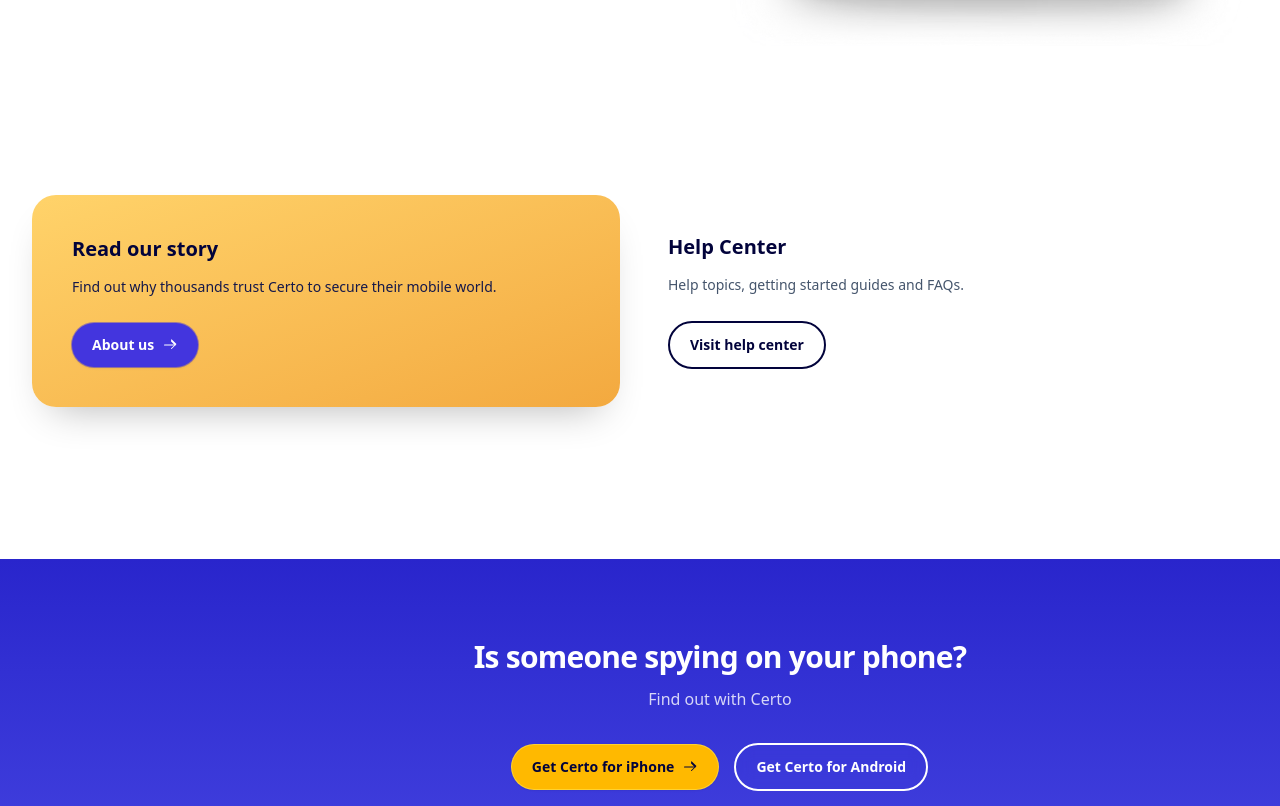
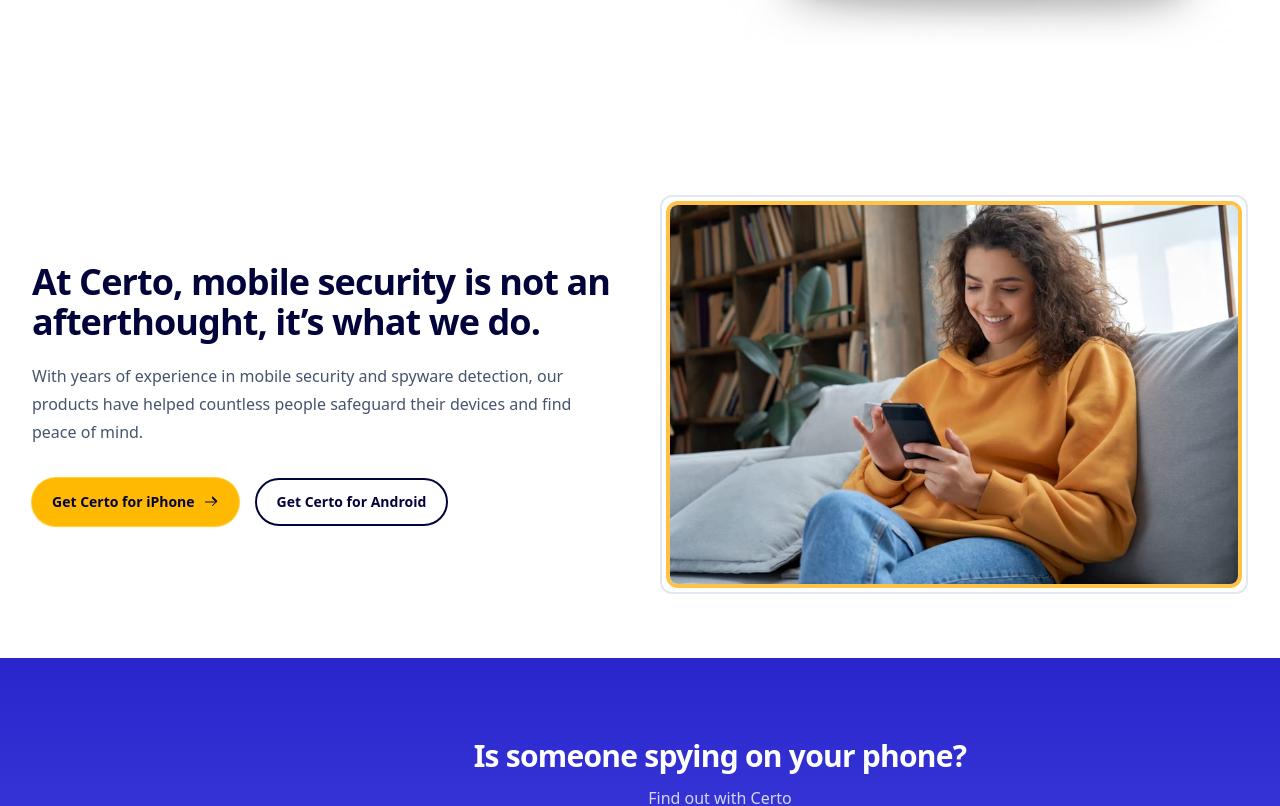
Before and after one commit to Neurvinch/certo, a React app in the folder frontend/: page / in a window 1280 px wide. Shown: the part 1220-2026 px from the top of the page. Built offline with nearby package versions, Linux system fonts and the light colour scheme; the HTML template or start-up script is replaced by a standard one.

Commit message:
the new security focus are doen with new configs

```diff
--- a/frontend/src/App.jsx
+++ b/frontend/src/App.jsx
@@ -5,16 +5,18 @@
 import LatestInsights from './component/LatestInsights'
 import Spying from './component/Spying'
 import StoryHelp from './component/StoryHelp'
+import SecurityFocus from './component/SecurityFocus'
 
 const App = () => {
   return (
     <div>
       <Header/>
       <HeroSection/>
-      <StoryHelp/>
+       <SecurityFocus/>
       <Spying/>
       <LatestInsights/>
 
+      <StoryHelp/>
       <Footer/>
     </div>
   )
--- /dev/null
+++ b/frontend/src/component/SecurityFocus.jsx
@@ -0,0 +1,50 @@
+import React from 'react'
+import img1 from "../assets/c6a22b9d0c04efcf607e9c34b8d6035c48e5d400.png"
+
+const SecurityFocus = ({
+  title = "At Certo, mobile security is not an afterthought, it’s what we do.",
+  description = "With years of experience in mobile security and spyware detection, our products have helped countless people safeguard their devices and find peace of mind.",
+  imageUrl = img1,
+}) => {
+  return (
+    <section className="bg-white py-14 sm:py-16">
+      <div className="mx-auto max-w-7xl px-4 sm:px-6 lg:px-8">
+        <div className="grid items-center gap-10 lg:grid-cols-2">
+
+          <div>
+            <h2 className="text-3xl font-extrabold tracking-tight text-[#02033B] sm:text-4xl">
+              {title}
+            </h2>
+            <p className="mt-5 max-w-xl text-base leading-7 text-slate-600">
+              {description}
+            </p>
+            <div className="mt-8 flex flex-wrap gap-4">
+              <a href="#" className="inline-flex items-center justify-center rounded-full bg-amber-400 px-5 py-3 text-sm font-bold text-[#02033B] shadow-sm ring-1 ring-amber-300 transition hover:bg-amber-300">
+                <span>Get Certo for iPhone</span>
+                <svg xmlns="http://www.w3.org/2000/svg" viewBox="0 0 24 24" fill="currentColor" className="ml-2 h-4 w-4"><path fillRule="evenodd" d="M13.72 3.72a.75.75 0 011.06 0l6.5 6.5a.75.75 0 010 1.06l-6.5 6.5a.75.75 0 11-1.06-1.06L18.94 12l-5.22-5.22a.75.75 0 010-1.06z" clipRule="evenodd" /><path fillRule="evenodd" d="M3 12a.75.75 0 01.75-.75h15.69a.75.75 0 010 1.5H3.75A.75.75 0 013 12z" clipRule="evenodd" /></svg>
+              </a>
+              <a href="#" className="inline-flex items-center justify-center rounded-full border-2 border-[#02033B] px-5 py-3 text-sm font-bold text-[#02033B] transition hover:bg-slate-50">
+                Get Certo for Android
+              </a>
+            </div>
+          </div>
+
+
+          <div className="relative">
+            <div className="rounded-xl border-2 border-slate-200 p-2">
+              <div className="relative rounded-lg ring-4 ring-[#FFC247]">
+                {imageUrl ? (
+                  <img src={imageUrl} alt="Happy person using phone" className="block h-full w-full rounded-lg object-cover" />
+                ) : (
+                  <div className="aspect-4/3 w-full rounded-lg bg-[url('https://images.unsplash.com/photo-1517245386807-bb43f82c33c4?q=80&w=1200&auto=format&fit=crop')] bg-cover bg-center" />
+                )}
+              </div>
+            </div>
+          </div>
+        </div>
+      </div>
+    </section>
+  )
+}
+
+export default SecurityFocus
```
Also changed, not shown: frontend/src/assets/c6a22b9d0c04efcf607e9c34b8d6035c48e5d400.png (added).
